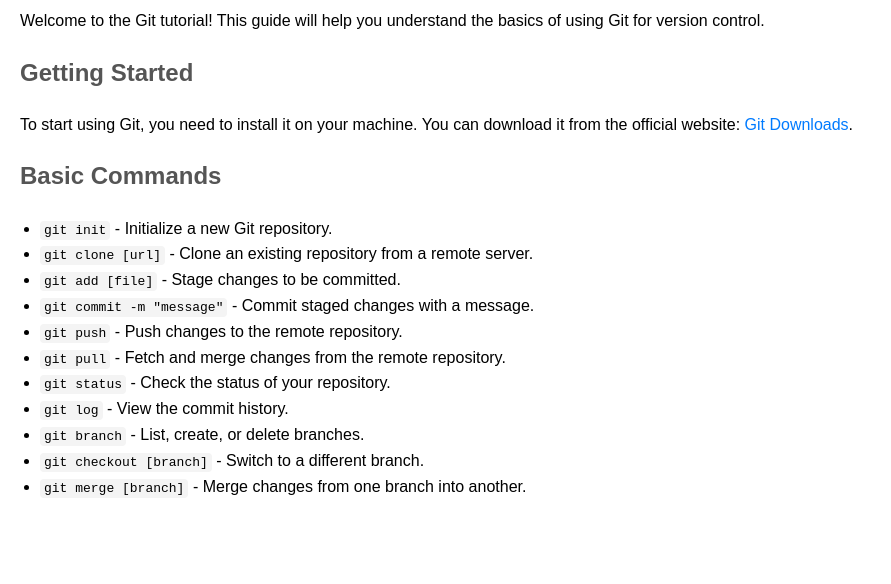
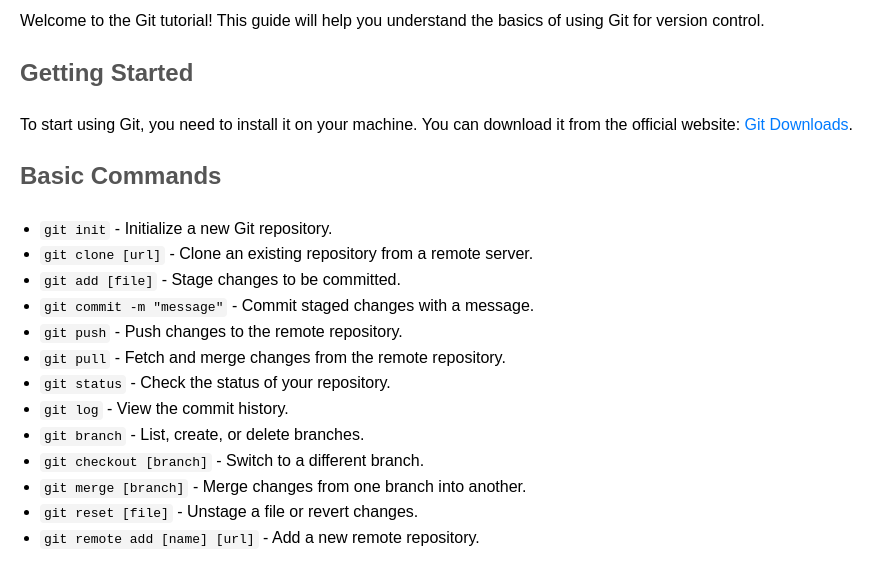
Before and after one commit to deltech-designs/git-tutorial, a plain HTML site: page index.html in a window 1280 px wide. Shown: the part 86-670 px from the top of the page, without its empty margins (0-891 px from the left). Drawn offline with Linux system fonts and the light colour scheme.

Commit message:
added content

```diff
--- a/index.html
+++ b/index.html
@@ -51,6 +51,10 @@
         <code>git merge [branch]</code> - Merge changes from one branch into
         another.
       </li>
+      <li><code>git reset [file]</code> - Unstage a file or revert changes.</li>
+      <li>
+        <code>git remote add [name] [url]</code> - Add a new remote repository.
+      </li>
     </ul>
   </body>
 </html>
```
